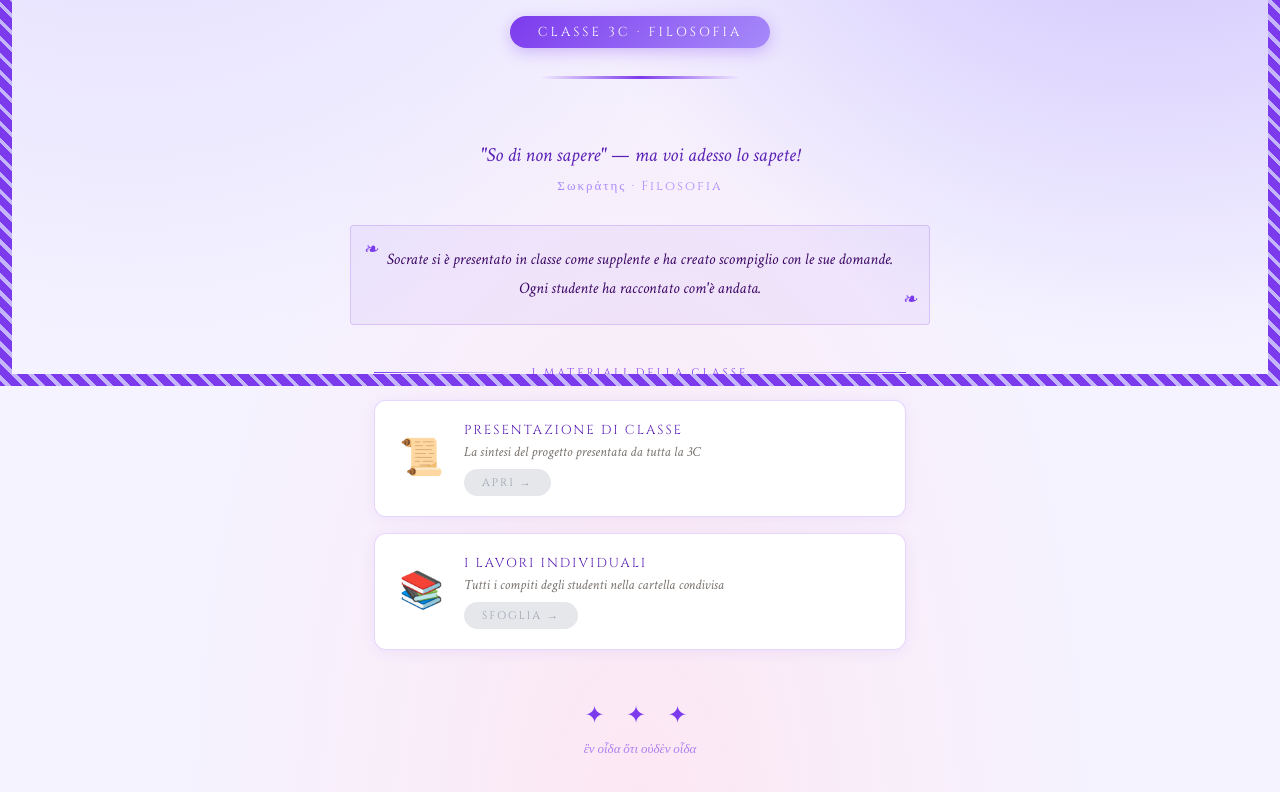
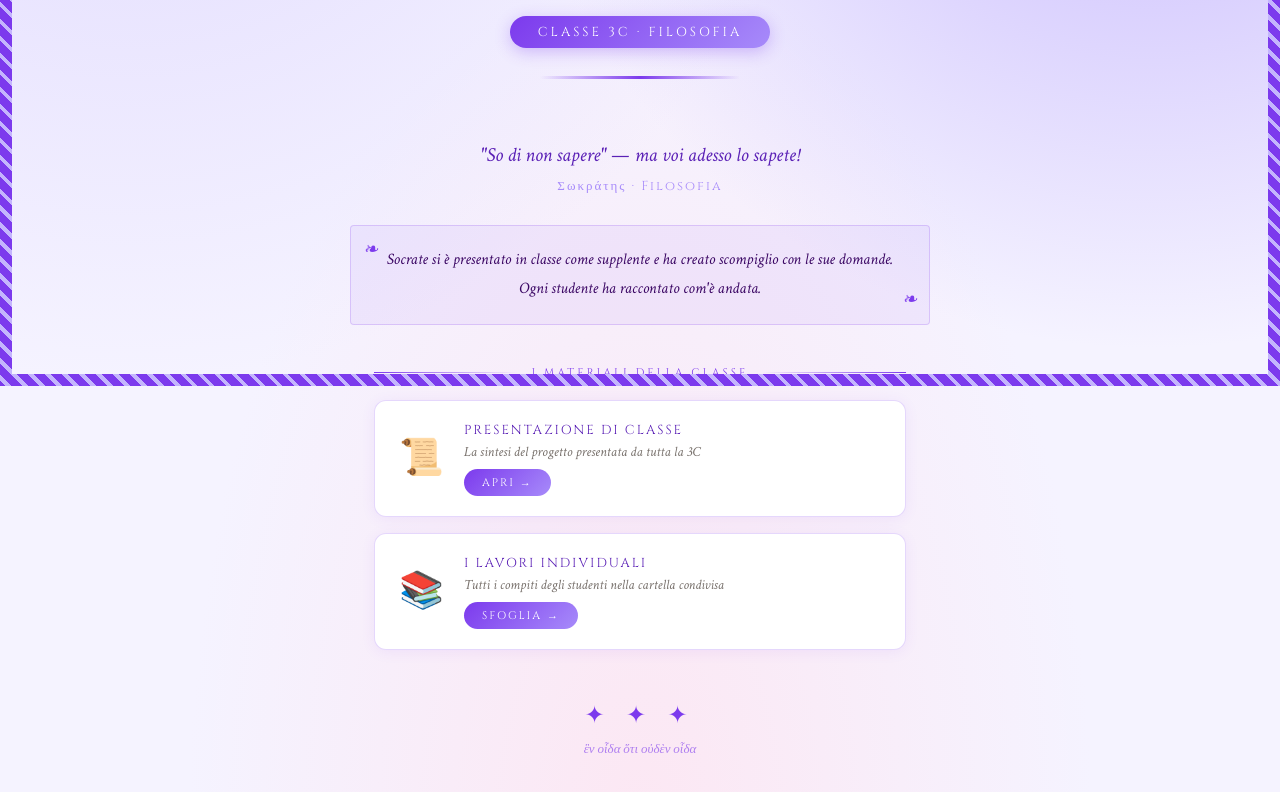
Before and after one commit to profquintavalle-hue/socrate-3C, a plain HTML site: page index.html in a window 1280 px wide. Shown: the part 414-1206 px from the top of the page. Drawn offline with Linux system fonts and the light colour scheme.

Commit message:
Update index.html

```diff
--- a/index.html
+++ b/index.html
@@ -312,7 +312,7 @@ body::before {
     <div class="link-content">
       <div class="link-title">Presentazione di classe</div>
       <div class="link-desc">La sintesi del progetto presentata da tutta la 3C</div>
-      <a href="link non ancora inserito" class="link-btn empty" target="_blank">Apri →</a>
+      <a href="https://drive.google.com/file/d/1DovOeicl_RCLbHM661pLfb3zJCj8mUNt/preview" class="link-btn" target="_blank">Apri →</a>
     </div>
   </div>
 
@@ -321,7 +321,7 @@ body::before {
     <div class="link-content">
       <div class="link-title">I lavori individuali</div>
       <div class="link-desc">Tutti i compiti degli studenti nella cartella condivisa</div>
-      <a href="link non ancora inserito" class="link-btn empty" target="_blank">Sfoglia →</a>
+      <a href="https://drive.google.com/drive/folders/1F1lB1gmaWyZSulaKMXZv952hQNkpfrVL?usp=sharing" class="link-btn" target="_blank">Sfoglia →</a>
     </div>
   </div>
 
```
